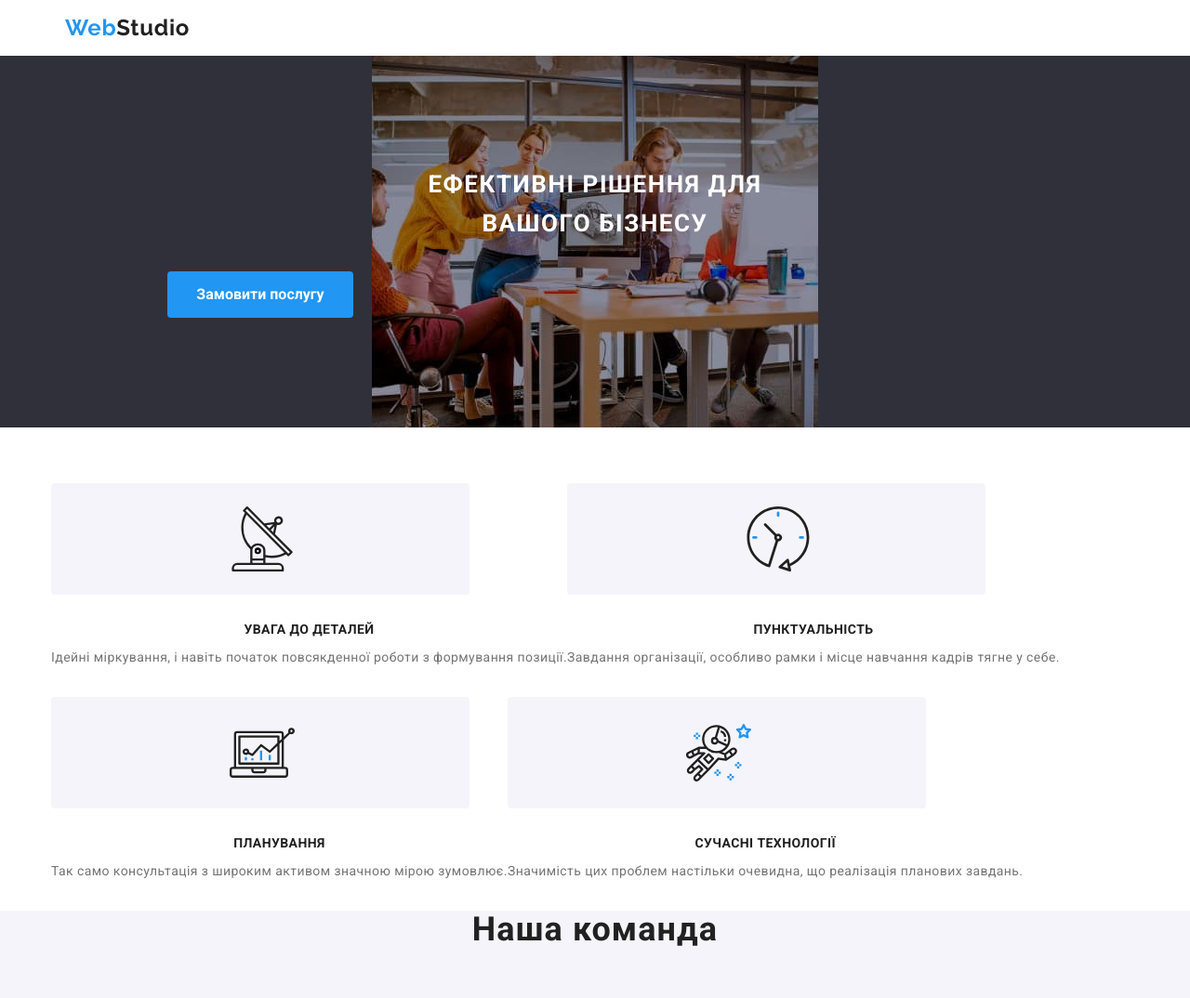
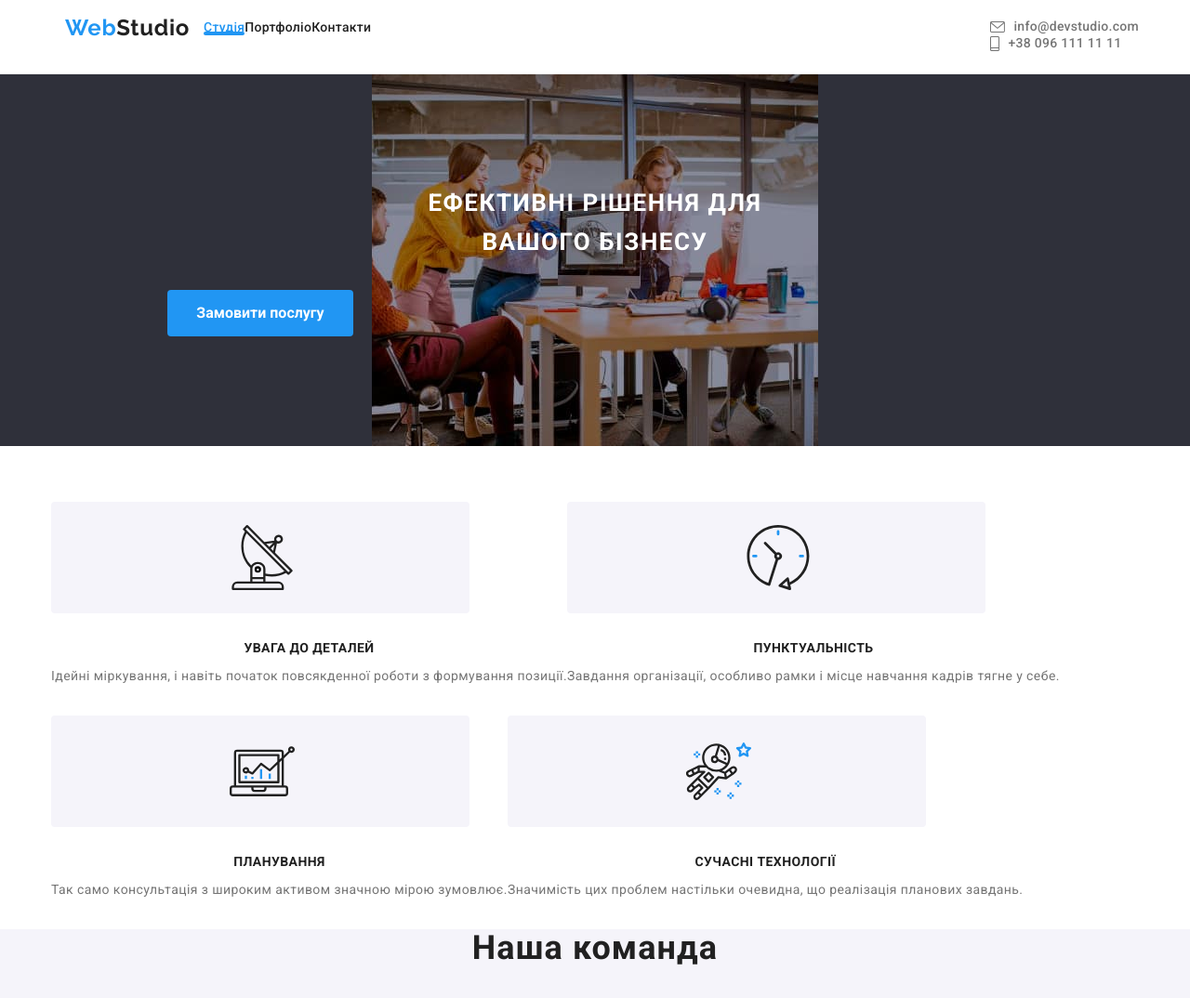
Before and after one commit to IvanKrykunov/goit-markup-hw-08, a plain HTML site: page index.html in a window 1280 px wide. Shown: the top 1074 px of the page at 93% size. Drawn offline with nearby package versions, Linux system fonts and the light colour scheme.

Commit message:
dzzz88888

```diff
--- a/index.html
+++ b/index.html
@@ -28,7 +28,7 @@
         <nav class="nav">
           <a class="logo-heder" href="./index.html"><span class="logo-web">Web</span>Studio</a>
           <button type="button" class="header__menu menu-button is-open " data-menu-button ><svg aria-label="перемикач мобільного меню" width="40" height="40"><use class="icon__menu" href="./images/symbol-defs.svg#icon-menu"></use><use class="icon__close"  href="./images/symbol-defs.svg#icon-close"></use></svg></button>
-
+          <div>
           <ul class="ul-none siti-nav">
             <li class="item li-current"><a href="" class="link  current">Студія</a></li>
             <li class="item li-current"><a href="portfolio.html" class="link ">Портфоліо</a></li>
@@ -42,6 +42,10 @@
           <li class="item icon-mail"><a href="tel:+380961111111" class="links"><svg class="icon-tell" width="10" height="16" ><use href="./images/symbol-defs.svg#icon-smartphone"> </use></svg>+38 096 111 11 11</a></li>
         </ul>
       </div>
+
+      </div>
+
+
     </header>
     <main>
       <!---hero--section -->
--- a/sass/components/_header.scss
+++ b/sass/components/_header.scss
@@ -4,8 +4,10 @@
 
  height: 60px;
  background-color: var(--background-main-color);
-
-    // border-bottom: 1px solid#ECECEC;
+ border-bottom: 1px solid#ECECEC;
+ @media  (min-width:768px) {
+  height: 80px;
+}
     // // position: fixed;
     // width: 100%;
     // top: 0%;
@@ -14,11 +16,20 @@
     // z-index: 1;
   }
   .header__menu{
-  display: flex;
-  margin-left: auto;
-  padding-top: 10px;
+    position: fixed;
+    top: 0;
+    left: 0;
+    width: 100;
+    height: 100;
+    z-index: 999;
+    transform: translateX();
+
+
+  // margin-left: auto;
+  // padding-top: 10px;
   background-color: var(--background-main-color);
   border: none;
+
   @media  (min-width:768px) {
     display: none;
   }
@@ -32,42 +43,57 @@
   .menu-button .is-open .icon-menu{
     display: none;
   }
+  .bloc-header{
+    margin-left: 88px;
+  }
 
 
 
   .current::after{
-    // content:"" ;
-    // position: absolute;
-    // display: block;
-    // width: 100%;
-    // height: 4px;
-    // bottom: 0;
-    // left: 0;
+    content:"" ;
+    position: absolute;
+    display: block;
+    width: 100%;
+    height: 4px;
+    bottom: 0;
+    left: 0;
 
-    // background-color:var(--accent-color);
-    // border-radius: 2px;
+    background-color:var(--accent-color);
+    border-radius: 2px;
 
   }
   .li-current{
-    // position: relative
+    position: relative
 
   }
   .nav {
-    // align-items: center;
-    // display: flex;
+    align-items: center;
+    display: flex;
+
   }
   .ul-none .link.current {
-    // color: var(--accent-color);
+    color: var(--accent-color);
   }
   .container-nav {
-    // display: flex;
+    display: flex;
   }
+
+
+
   .siti-nav {
-    // display: flex;
+    display: flex;
+
+    // margin-left: 88px;
 
   }
   .siti-links {
-    // display: flex;
+
+    display: flex;
+    display: block;margin-left: auto;
+    margin-top: 21px;
+
+
+    // margin-left: 96px;
 
     // margin-left: auto;
   }
@@ -75,61 +101,62 @@
     // margin-left: 50px;
   }
   .siti-links .item + .item {
+
     // margin-left: 50px;
   }
 
   .icon-smartphone {
-    // width: 10px;
-    // height: 16px;
-    // margin-right: 10px;
+    width: 10px;
+    height: 16px;
+    margin-right: 10px;
   }
   .icon-mail {
-    // fill: var(--secondary-text-color);
+    fill: var(--secondary-text-color);
   }
   .link {
-    // transition: color 250ms cubic-bezier(0.4, 0, 0.2, 1);
-    // display: block;
+    transition: color 250ms cubic-bezier(0.4, 0, 0.2, 1);
+    display: block;
+    font-weight: 500;
+    font-size: 14px;
+    line-height: 1.14;
+    letter-spacing: 0.02em;
+    color: var(--primary-text-color);
+    text-decoration-line: none;
     // padding-top: 32px;
     // padding-bottom: 32px;
-    // font-weight: 500;
-    // font-size: 14px;
-    // line-height: 1.14;
-    // letter-spacing: 0.02em;
-    // color: var(--primary-text-color);
-    // text-decoration-line: none;
   }
   .icon-envelope,
   .icon-tell {
-    // margin-right: 10px;
-    // cursor: pointer;
+    margin-right: 10px;
+    cursor: pointer;
   }
 
   .links {
-    // align-items: center;
-    // display: inline-flex;
+    align-items: center;
+    display: inline-flex;
+    transition: color 250ms cubic-bezier(0.4, 0, 0.2, 1),fill 250ms cubic-bezier(0.4, 0, 0.2, 1);
+    font-weight: 500;
+    font-size: 14px;
+    line-height: 1.14;
+    letter-spacing: 0.02em;
+    text-decoration-line: none;
+    color: var(--secondary-text-color);
      // padding-top: 32px;
     // padding-bottom: 32px;
-    // transition: color 250ms cubic-bezier(0.4, 0, 0.2, 1),fill 250ms cubic-bezier(0.4, 0, 0.2, 1);
-    // font-weight: 500;
-    // font-size: 14px;
-    // line-height: 1.14;
-    // letter-spacing: 0.02em;
-    // text-decoration-line: none;
-    // color: var(--secondary-text-color);
   }
 
   .link:hover,
   .link:focus {
-    // color: var(--accent-color);
+    color: var(--accent-color);
   }
   .links:hover,
   .links:focus {
-    // color: var(--accent-color);
-    // fill: var(--accent-color);
+    color: var(--accent-color);
+    fill: var(--accent-color);
   }
   .icon-smartphone:hover,
   .icon-smartphone:focus {
-    // color: var(--accent-color);
+    color: var(--accent-color);
   }
 
   .logo-web{
@@ -137,30 +164,36 @@
   }
 
   .logo-heder {
-    font-weight: 700;
-    font-size: 26px;
-    line-height: 1.2;
     letter-spacing: 0.03em;
     color: var(--text-color);
     text-decoration-line: none;
     margin-right: 93px;
     font-family: 'Raleway';
     font-style: normal;
-    position: absolute;
     width: 134px;
     height: 28px;
     font-weight: 700;
    font-size: 24px;
-line-height: 28px;
-letter-spacing: 0.03em;
+   line-height: 1.16;
     color: var( --primary-text-color);
     margin: 16px 15px;
   text-decoration: none;
+
+@media screen and ( min-width: 767px)  {
+
+
+}
 
   }
 
 
 .siti-links , .siti-nav {
 
+  @media screen and ( max-width: 767px)  {
     display: none;
+
   }
+
+
+
+}
```
Also changed, not shown: css/main.css, css/main.min.css, 2 other files. Lines whose indentation alone changed are shown as unchanged.
